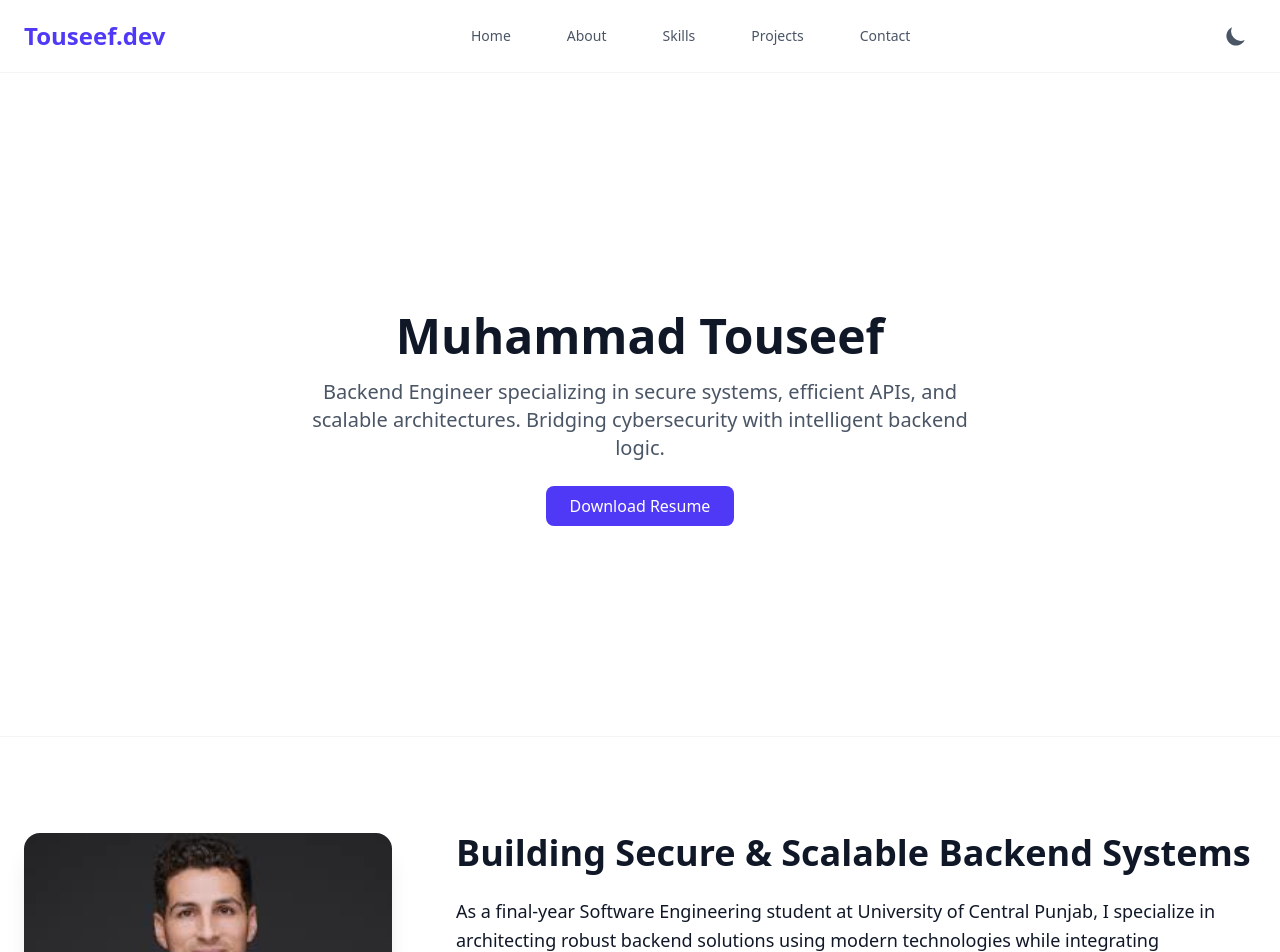
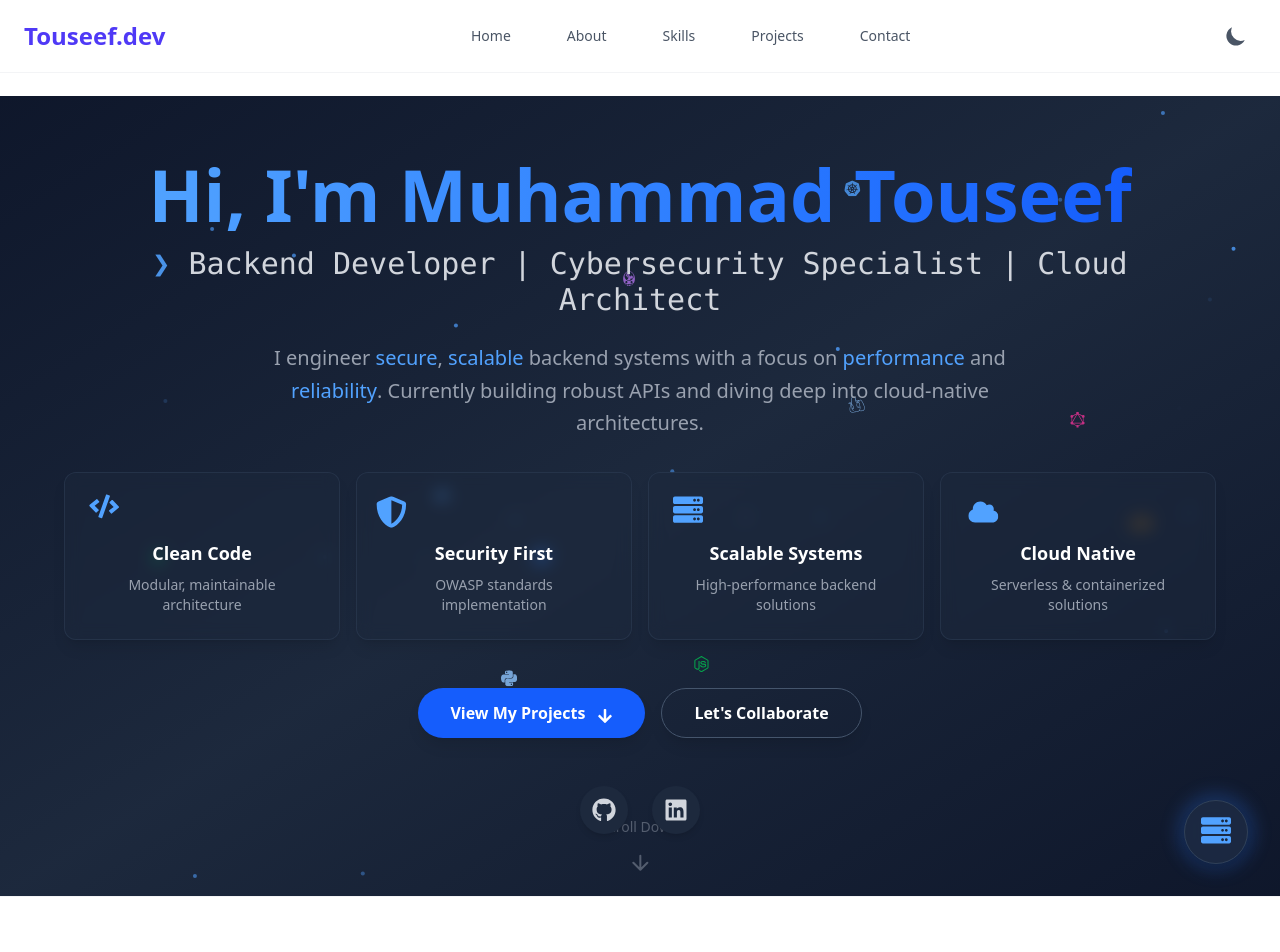
Before and after one commit to M-Touseef/my-portfolio, a React (Vite) app: page / in a window 1280 px wide. Shown: the top 952 px of the page. Built offline with nearby package versions, Linux system fonts and the light colour scheme.

Commit message:
initial commit

```diff
--- a/package.json
+++ b/package.json
@@ -17,6 +17,7 @@
     "react": "^19.0.0",
     "react-dom": "^19.0.0",
     "react-icons": "^5.5.0",
+    "react-intersection-observer": "^9.16.0",
     "react-router-dom": "^7.5.0",
     "react-scroll": "^1.9.3"
   },
--- a/src/App.css
+++ b/src/App.css
@@ -1,16 +1,17 @@
-/* Background grid pattern */
-.bg-grid-pattern {
-    background-image:
-      linear-gradient(to right, rgba(255,255,255,0.1) 1px, transparent 1px),
-      linear-gradient(to bottom, rgba(255,255,255,0.1) 1px, transparent 1px);
+@keyframes float {
+  0% { transform: translateY(0) scale(1); opacity: 0.8; }
+  50% { transform: translateY(-40px) scale(0.9); opacity: 0.4; }
+  100% { transform: translateY(0) scale(1); opacity: 0.8; }
 }
 
-  /* Typewriter effect */
+.animate-float {
+  animation: float 8s ease-in-out infinite;
+}
+
 .typewriter {
-    display: inline-block;
-    overflow: hidden;
   border-right: 2px solid rgba(255,255,255,.75);
   white-space: nowrap;
+  overflow: hidden;
   animation:
     typing 3.5s steps(40, end),
     blink-caret .75s step-end infinite;
@@ -25,9 +26,3 @@
   from, to { border-color: transparent }
   50% { border-color: rgba(255,255,255,.75); }
 }
-
-  /* Floating animation */
-  @keyframes float {
-    0%, 100% { transform: translateY(0); }
-    50% { transform: translateY(-20px); }
-  }
--- a/src/App.jsx
+++ b/src/App.jsx
@@ -1,10 +1,10 @@
+// src/App.jsx
 import React from "react";
 import Navbar from "./components/Navbar";
-import Footer from "./components/Footer";
+import Hero from "./components/Hero";           // ← import Hero
 import About from "./components/About";
 import Skills from "./components/Skills";
 import Projects from "./components/Projects";
-import Contact from "./components/Contact";
 import Testimonials from "./components/Testimonials";
 import ContactFooter from "./components/ContactFooter";
 
@@ -15,32 +15,13 @@ const App = () => {
 
       <main className="pt-24">
         {/* Hero / Home Section */}
-        <section
-          id="home"
-          className="min-h-[80vh] flex flex-col justify-center items-center text-center px-4"
-        >
-          <h1 className="text-4xl md:text-5xl font-bold leading-tight text-gray-900 dark:text-white">
-            Muhammad Touseef
-          </h1>
-          <p className="mt-3 text-lg md:text-xl text-gray-600 dark:text-gray-300 max-w-2xl">
-            Backend Engineer specializing in secure systems, efficient APIs, and scalable architectures.
-            Bridging cybersecurity with intelligent backend logic.
-          </p>
-          <a
-            href="/Touseef_Resume.pdf"
-            download
-            className="mt-6 inline-block px-6 py-2 rounded-lg bg-indigo-600 hover:bg-indigo-700 text-white font-medium transition"
-          >
-            Download Resume
-          </a>
-        </section>
+        <Hero />                              {/* ← render Hero */}
 
         {/* Portfolio Sections */}
         <About />
         <Skills />
         <Projects />
         <Testimonials />
-
       </main>
 
       <ContactFooter />
--- a/src/components/Hero.jsx
+++ b/src/components/Hero.jsx
@@ -1,137 +1,350 @@
-import React from "react";
-import { FaLinkedin, FaGithub, FaArrowDown } from "react-icons/fa";
-import { motion } from "framer-motion";
-import { useTypewriter, Cursor } from "react-simple-typewriter";
-import Lottie from "lottie-react";
-import shapesAnimation from "../assets/animations/shapes.json"; // Lottie JSON
+import React, { useEffect, useRef } from "react";
+import {
+  FaLinkedin,
+  FaGithub,
+  FaArrowDown,
+  FaCode,
+  FaShieldAlt,
+  FaServer,
+  FaCloud,
+  FaAws
+} from "react-icons/fa";
+import { motion, useAnimation } from "framer-motion";
+import { useInView } from "react-intersection-observer";
+import {
+  SiTypescript,
+  SiNodedotjs,
+  SiMongodb,
+  SiDocker,
+  SiKubernetes,
+  SiPython,
+  SiReact,
+  SiGraphql,
+  SiPostgresql
+} from "react-icons/si";
+import { GiArtificialIntelligence } from "react-icons/gi";
 
-const fadeInUp = {
-  hidden: { opacity: 0, y: 30 },
+const Hero = () => {
+  const controls = useAnimation();
+  const [ref, inView] = useInView({
+    threshold: 0.1,
+    triggerOnce: false
+  });
+
+  const stickerContainerRef = useRef(null);
+
+  useEffect(() => {
+    if (inView) {
+      controls.start("visible");
+    }
+  }, [controls, inView]);
+
+  const fadeUp = {
+    hidden: { opacity: 0, y: 20 },
     visible: {
       opacity: 1,
       y: 0,
-    transition: { duration: 0.8, ease: [0.16, 1, 0.3, 1] }
+      transition: { duration: 0.6, ease: "easeOut" }
     }
   };
 
-const Hero = () => {
-  const [text] = useTypewriter({
-    words: ["Backend Developer", "Cybersecurity Specialist", "Cloud Architect"],
-    loop: 0,
-    typeSpeed: 70,
-    deleteSpeed: 50,
-    delaySpeed: 1500
-  });
+  const floatingTechIcons = [
+    { icon: <SiTypescript className="text-blue-500" />, size: "w-10 h-10", delay: 0, rotate: true },
+    { icon: <SiNodedotjs className="text-green-500" />, size: "w-12 h-12", delay: 0.3, rotate: false },
+    { icon: <SiMongodb className="text-green-400" />, size: "w-11 h-11", delay: 0.6, rotate: true },
+    { icon: <SiDocker className="text-blue-400" />, size: "w-14 h-14", delay: 0.9, rotate: false },
+    { icon: <FaAws className="text-amber-500" size={24} />, size: "w-12 h-12", delay: 1.2, rotate: true },
+    { icon: <SiKubernetes className="text-blue-400" />, size: "w-12 h-12", delay: 1.5, rotate: false },
+    { icon: <SiPython className="text-blue-300" />, size: "w-10 h-10", delay: 1.8, rotate: true },
+    { icon: <SiGraphql className="text-pink-500" />, size: "w-12 h-12", delay: 2.1, rotate: false },
+    { icon: <SiPostgresql className="text-blue-300" />, size: "w-12 h-12", delay: 2.4, rotate: true },
+    { icon: <GiArtificialIntelligence className="text-purple-400" />, size: "w-14 h-14", delay: 2.7, rotate: false }
+  ];
+
+  const featureCards = [
+    {
+      icon: <FaCode className="text-3xl" />,
+      title: "Clean Code",
+      description: "Modular, maintainable architecture",
+      animation: { rotate: [0, 5, -5, 0] }
+    },
+    {
+      icon: <FaShieldAlt className="text-3xl" />,
+      title: "Security First",
+      description: "OWASP standards implementation",
+      animation: { scale: [1, 1.1, 1] }
+    },
+    {
+      icon: <FaServer className="text-3xl" />,
+      title: "Scalable Systems",
+      description: "High-performance backend solutions",
+      animation: { y: [0, -5, 0] }
+    },
+    {
+      icon: <FaCloud className="text-3xl" />,
+      title: "Cloud Native",
+      description: "Serverless & containerized solutions",
+      animation: { x: [0, 5, -5, 0] }
+    }
+  ];
 
   return (
     <section
       id="home"
-      className="relative w-full min-h-screen bg-gray-900 flex items-center justify-center px-6 overflow-hidden"
+      ref={ref}
+      className="relative w-full min-h-screen bg-gradient-to-br from-slate-900 via-slate-800 to-slate-900 flex items-center justify-center px-4 sm:px-6 overflow-hidden"
     >
-      {/* Parallax Background Shapes */}
+      {/* Animated Background Elements */}
+      <div className="absolute inset-0 overflow-hidden pointer-events-none">
+        {/* Floating Tech Icons */}
+        {floatingTechIcons.map((item, index) => (
           <motion.div
-        className="absolute inset-0"
-        style={{ zIndex: 0 }}
-        animate={{ x: [0, -100, 0], y: [0, 50, 0] }}
-        transition={{ duration: 20, repeat: Infinity, ease: "linear" }}
+            key={index}
+            className={`absolute ${item.size} flex items-center justify-center`}
+            initial={{
+              x: Math.random() * 100 - 50,
+              y: Math.random() * 100 - 50,
+              opacity: 0,
+              rotate: item.rotate ? Math.random() * 360 : 0
+            }}
+            animate={{
+              y: [0, -40, 0],
+              opacity: [0.4, 0.8, 0.4],
+              rotate: item.rotate ? [0, 180, 360] : 0,
+              transition: {
+                duration: 8 + Math.random() * 5,
+                delay: item.delay,
+                repeat: Infinity,
+                repeatType: "loop"
+              }
+            }}
+            style={{
+              left: `${10 + Math.random() * 80}%`,
+              top: `${10 + Math.random() * 80}%`
+            }}
           >
-        <Lottie animationData={shapesAnimation} loop autoplay />
+            {item.icon}
+          </motion.div>
+        ))}
+
+        {/* Animated Grid Pattern */}
+        <div className="absolute inset-0 opacity-10">
+          <div className="absolute inset-0 bg-grid-pattern bg-[length:40px_40px]" />
+        </div>
+
+        {/* Animated Particles */}
+        {[...Array(20)].map((_, i) => (
+          <motion.div
+            key={i}
+            className="absolute w-1 h-1 bg-blue-400 rounded-full"
+            initial={{
+              x: Math.random() * 100,
+              y: Math.random() * 100,
+              opacity: 0
+            }}
+            animate={{
+              x: [0, Math.random() * 50 - 25],
+              y: [0, Math.random() * 50 - 25],
+              opacity: [0, 0.8, 0],
+              transition: {
+                duration: 5 + Math.random() * 10,
+                delay: Math.random() * 3,
+                repeat: Infinity,
+                repeatType: "reverse"
+              }
+            }}
+            style={{
+              left: `${Math.random() * 100}%`,
+              top: `${Math.random() * 100}%`
+            }}
+          />
+        ))}
+      </div>
+
+      {/* Main Content */}
+      <div className="max-w-6xl mx-auto text-center relative z-10">
+        <motion.div
+          initial="hidden"
+          animate={controls}
+          variants={{
+            visible: {
+              transition: { staggerChildren: 0.15 }
+            }
+          }}
+        >
+          {/* Headline */}
+          <motion.div variants={fadeUp}>
+            <h1 className="text-4xl sm:text-6xl lg:text-7xl font-bold mb-4">
+              <span className="bg-gradient-to-r from-blue-400 to-blue-600 bg-clip-text text-transparent">
+                Hi, I'm Muhammad Touseef
+              </span>
+            </h1>
           </motion.div>
 
-      {/* Main Content */}
-      <div className="relative z-10 text-center max-w-3xl mx-auto">
-        <motion.h1
-          className="text-5xl md:text-6xl font-extrabold bg-clip-text text-transparent bg-gradient-to-r from-purple-500 to-pink-500 mb-4"
-          variants={fadeInUp}
-          initial="hidden"
-          whileInView="visible"
-          viewport={{ once: true, amount: 0.2 }}
+          {/* Subtitle */}
+          <motion.div variants={fadeUp}>
+            <h2 className="text-xl sm:text-2xl lg:text-3xl text-gray-300 mb-6 font-mono">
+              <span className="text-blue-400 animate-pulse">❯</span>{" "}
+              <span className="typewriter">
+                Backend Developer | Cybersecurity Specialist | Cloud Architect
+              </span>
+            </h2>
+          </motion.div>
+
+          {/* Description */}
+          <motion.div variants={fadeUp}>
+            <p className="text-lg sm:text-xl text-gray-400 mb-8 max-w-3xl mx-auto leading-relaxed">
+              I engineer <span className="text-blue-400 font-medium">secure</span>,{" "}
+              <span className="text-blue-400 font-medium">scalable</span> backend systems with a focus on{" "}
+              <span className="text-blue-400 font-medium">performance</span> and{" "}
+              <span className="text-blue-400 font-medium">reliability</span>. Currently building robust APIs and
+              diving deep into cloud-native architectures.
+            </p>
+          </motion.div>
+
+          {/* Feature Cards */}
+          <motion.div
+            variants={fadeUp}
+            className="grid grid-cols-1 sm:grid-cols-2 lg:grid-cols-4 gap-4 mb-12 max-w-6xl mx-auto"
           >
-          Hi, I'm Muhammad Touseef
-        </motion.h1>
+            {featureCards.map((card, index) => (
+              <motion.div
+                key={index}
+                whileHover={{ y: -5, scale: 1.03 }}
+                whileTap={{ scale: 0.98 }}
+                className="bg-slate-800/50 backdrop-blur-sm rounded-xl p-6 border border-slate-700/50 hover:border-blue-500/30 transition-all shadow-lg hover:shadow-xl"
+              >
+                <motion.div
+                  animate={card.animation}
+                  transition={{ duration: 2, repeat: Infinity }}
+                  className="text-blue-400 mb-3"
+                >
+                  {card.icon}
+                </motion.div>
+                <h3 className="text-lg font-semibold text-white mb-2">{card.title}</h3>
+                <p className="text-gray-400 text-sm">{card.description}</p>
+              </motion.div>
+            ))}
+          </motion.div>
 
-        <motion.h2
-          className="text-2xl text-gray-300 mb-6"
-          variants={fadeInUp}
-          initial="hidden"
-          whileInView="visible"
-          viewport={{ once: true, amount: 0.2 }}
-        >
-          <span aria-live="polite">{text}</span>
-          <Cursor cursorColor="#EC4899" />
-        </motion.h2>
-
-        <motion.p
-          className="text-gray-400 mb-8 leading-relaxed"
-          variants={fadeInUp}
-          initial="hidden"
-          whileInView="visible"
-          viewport={{ once: true, amount: 0.2 }}
-        >
-          I craft <strong className="text-pink-400">secure</strong>,{" "}
-          <strong className="text-purple-400">scalable</strong> systems
-          optimized for <strong className="text-pink-400">performance</strong>{" "}
-          and <strong className="text-purple-400">reliability</strong>.
-        </motion.p>
-
-        <motion.div
-          className="flex justify-center space-x-4 mb-8"
-          variants={fadeInUp}
-          initial="hidden"
-          whileInView="visible"
-          viewport={{ once: true, amount: 0.2 }}
-        >
+          {/* CTA Buttons */}
+          <motion.div variants={fadeUp} className="flex flex-col sm:flex-row justify-center gap-4 mb-12">
             <motion.a
               href="#projects"
-            className="px-6 py-3 rounded-full bg-gradient-to-r from-purple-500 to-pink-500 text-white font-semibold shadow-lg"
               whileHover={{ scale: 1.05 }}
               whileTap={{ scale: 0.95 }}
+              className="inline-flex items-center justify-center bg-blue-600 hover:bg-blue-700 text-white font-semibold py-3 px-8 rounded-full transition-all duration-300 group shadow-lg hover:shadow-xl"
             >
-            View Projects
+              View My Projects
+              <motion.span
+                animate={{ y: [0, 5, 0] }}
+                transition={{ duration: 1.5, repeat: Infinity }}
+                className="ml-3"
+              >
+                <FaArrowDown />
+              </motion.span>
             </motion.a>
             <motion.a
               href="#contact"
-            className="px-6 py-3 rounded-full border border-gray-600 text-gray-300 hover:border-pink-400"
               whileHover={{ scale: 1.05 }}
               whileTap={{ scale: 0.95 }}
+              className="inline-flex items-center justify-center bg-transparent hover:bg-slate-800 text-white font-semibold py-3 px-8 rounded-full border border-slate-600 hover:border-blue-400 transition-all duration-300 group shadow-lg hover:shadow-xl"
             >
-            Let’s Collaborate
+              Let's Collaborate
             </motion.a>
           </motion.div>
 
-        <motion.div
-          className="flex justify-center space-x-6"
-          variants={fadeInUp}
-          initial="hidden"
-          whileInView="visible"
-          viewport={{ once: true, amount: 0.2 }}
-        >
+          {/* Social Links */}
+          <motion.div variants={fadeUp} className="flex justify-center gap-6">
             <motion.a
               href="https://github.com/yourusername"
-            aria-label="GitHub"
-            whileHover={{ scale: 1.2, color: "#EC4899" }}
+              target="_blank"
+              rel="noopener noreferrer"
+              whileHover={{ y: -5, scale: 1.1 }}
+              whileTap={{ scale: 0.9 }}
+              className="p-3 rounded-full bg-slate-800 hover:bg-slate-700 transition-all duration-300 group shadow-md"
+              aria-label="GitHub Profile"
             >
-            <FaGithub className="text-2xl text-gray-400" />
+              <FaGithub className="text-2xl text-gray-300 group-hover:text-blue-400 transition-colors" />
             </motion.a>
             <motion.a
               href="https://linkedin.com/in/yourusername"
-            aria-label="LinkedIn"
-            whileHover={{ scale: 1.2, color: "#7C3AED" }}
+              target="_blank"
+              rel="noopener noreferrer"
+              whileHover={{ y: -5, scale: 1.1 }}
+              whileTap={{ scale: 0.9 }}
+              className="p-3 rounded-full bg-slate-800 hover:bg-slate-700 transition-all duration-300 group shadow-md"
+              aria-label="LinkedIn Profile"
             >
-            <FaLinkedin className="text-2xl text-gray-400" />
+              <FaLinkedin className="text-2xl text-gray-300 group-hover:text-blue-400 transition-colors" />
             </motion.a>
+          </motion.div>
         </motion.div>
       </div>
 
-      {/* Scroll Indicator */}
+      {/* Enhanced Scroll Indicator */}
       <motion.div
-        className="absolute bottom-8 left-1/2 transform -translate-x-1/2 flex flex-col items-center space-y-1"
-        animate={{ y: [0, 10, 0], opacity: [0.6, 1, 0.6] }}
-        transition={{ duration: 2, repeat: Infinity, ease: "easeInOut" }}
+        className="absolute bottom-8 left-1/2 -translate-x-1/2 hidden sm:flex flex-col items-center cursor-pointer"
+        initial={{ opacity: 0 }}
+        animate={{
+          opacity: [0, 1, 0],
+          y: [0, 10, 20]
+        }}
+        transition={{
+          duration: 2,
+          repeat: Infinity,
+          repeatType: "loop"
+        }}
+        onClick={() => window.scrollBy({ top: window.innerHeight - 100, behavior: 'smooth' })}
       >
-        <span className="text-gray-400 text-sm">Scroll</span>
-        <FaArrowDown className="text-gray-400 animate-bounce" />
+        <span className="text-sm text-gray-400 mb-2">Scroll Down</span>
+        <motion.div
+          animate={{
+            y: [0, 10, 0],
+            transition: { duration: 1.5, repeat: Infinity }
+          }}
+        >
+          <svg
+            width="24"
+            height="24"
+            viewBox="0 0 24 24"
+            fill="none"
+            stroke="currentColor"
+            strokeWidth="2"
+            strokeLinecap="round"
+            strokeLinejoin="round"
+            className="text-gray-400"
+          >
+            <path d="M12 5v14M19 12l-7 7-7-7" />
+          </svg>
         </motion.div>
+      </motion.div>
+
+      {/* Enhanced Sticker Elements */}
+      <div ref={stickerContainerRef} className="absolute right-8 bottom-8 hidden lg:block">
+        <motion.div
+          initial={{ scale: 0, rotate: -180 }}
+          animate={{
+            scale: 1,
+            rotate: 0,
+            transition: { delay: 1.5, type: "spring", stiffness: 200 }
+          }}
+          whileHover={{ scale: 1.1, rotate: 10 }}
+          className="relative cursor-pointer"
+        >
+          <div className="absolute -inset-2 bg-blue-500/20 rounded-full blur-sm animate-pulse"></div>
+          <div className="relative bg-slate-800/80 backdrop-blur-sm border border-slate-700 rounded-full p-4 shadow-lg hover:shadow-xl transition-all">
+            <motion.div
+              animate={{
+                y: [0, -5, 0],
+                transition: { duration: 3, repeat: Infinity }
+              }}
+            >
+              <FaServer className="text-3xl text-blue-400" />
+            </motion.div>
+          </div>
+        </motion.div>
+      </div>
     </section>
   );
 };
```
Also changed, not shown: 1 other file (tests, documents, lock files or other folders). Lines whose indentation alone changed are shown as unchanged.
